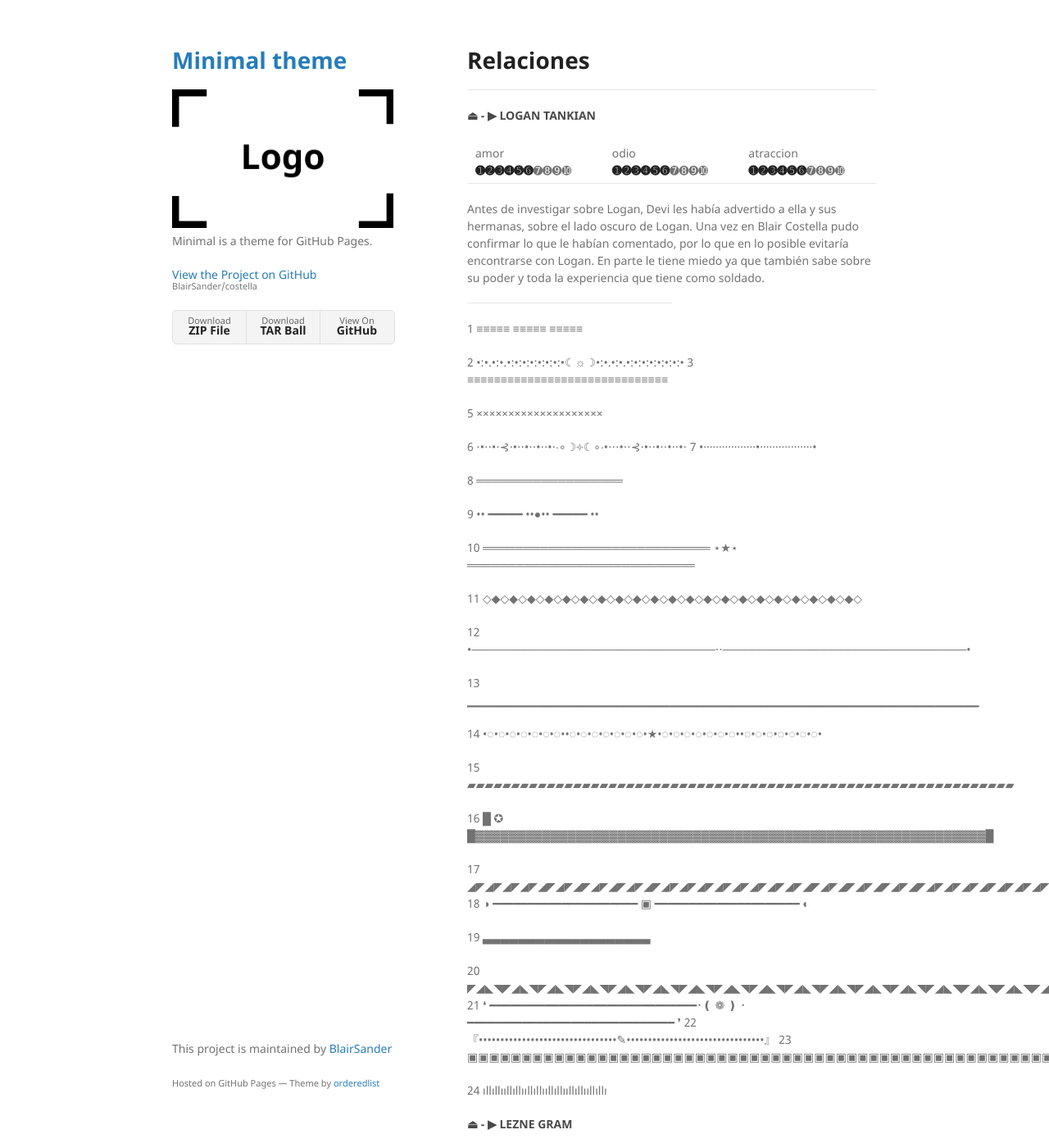
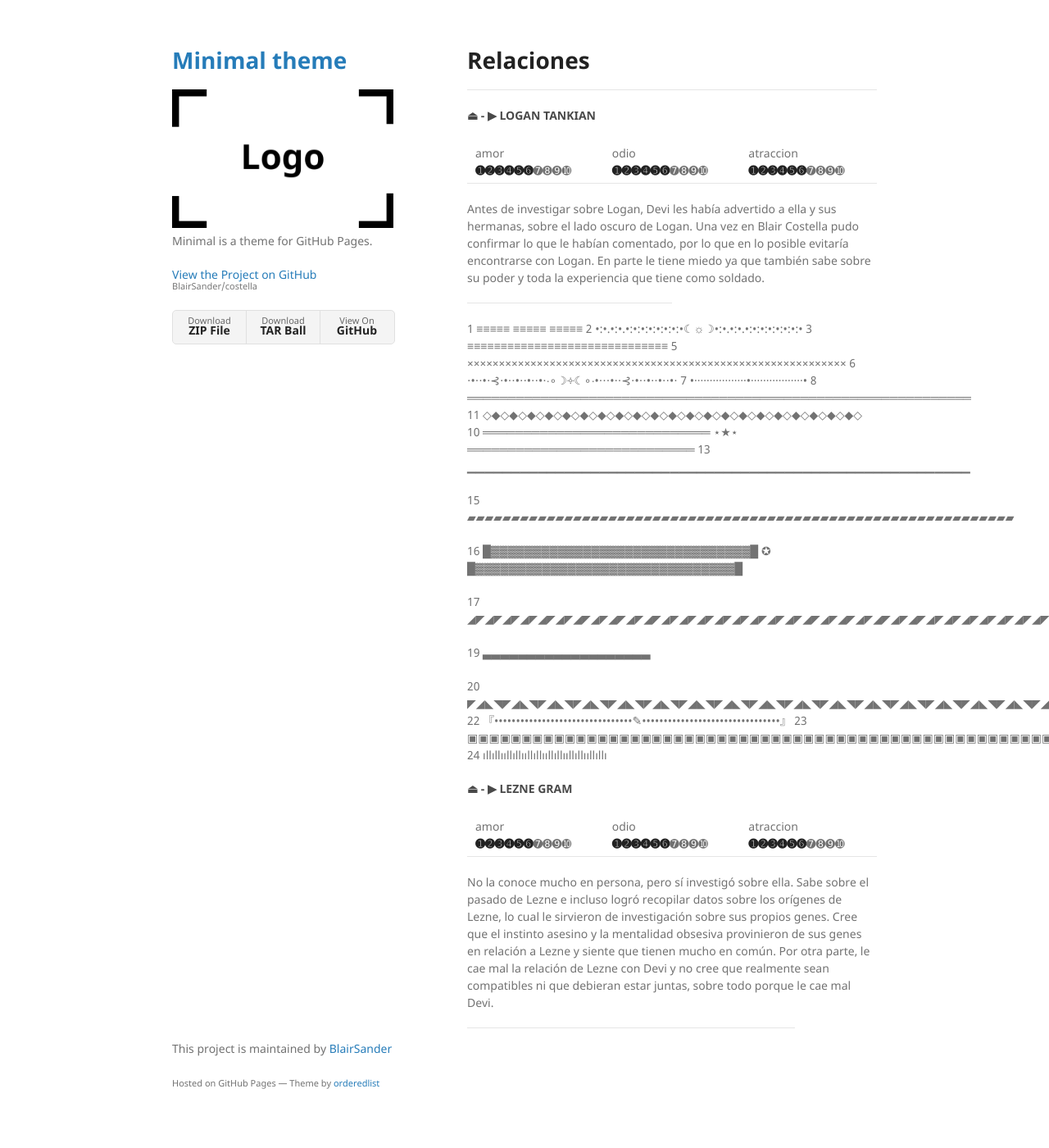
Before and after one commit to BlairSander/costella, a Jekyll site: the page built from relaciones.md, in a window 1280 px wide and 1400 px high. Shown: the whole window at 82% size. Built offline with Jekyll 4.4.1, drawn with Linux system fonts in a browser that asks for light colours; our own code applies the rules of GitHub Pages for plain Markdown files.

Commit message:
Update relaciones.md

```diff
--- a/relaciones.md
+++ b/relaciones.md
@@ -13,45 +13,28 @@ Antes de investigar sobre Logan, Devi les había advertido a ella y sus hermanas
 
  <hr width="50%">
 
-
 1 ≡≡≡≡≡ ≡≡≡≡≡ ≡≡≡≡≡
-
 2 •:•.•:•.•:•:•:•:•:•:•:•☾☼☽•:•.•:•.•:•:•:•:•:•:•:•
 3 ≡≡≡≡≡≡≡≡≡≡≡≡≡≡≡≡≡≡≡≡≡≡≡≡≡≡≡≡≡≡
-
-5 ××××××××××××××××××××
-
+5 ××××××××××××××××××××××××××××××××××××××××××××××××××××××××××××
 6 ⋅•⋅⋅•⋅⊰⋅•⋅⋅•⋅⋅•⋅⋅•⋅∙∘☽༓☾∘∙•⋅⋅⋅•⋅⋅⊰⋅•⋅⋅•⋅⋅•⋅⋅•⋅
 7 •·················•·················•
-
-8 ══════════════════
-
-9 •• ━━━━━ ••●•• ━━━━━ ••
-
+8 ══════════════════════════════════════════════════════════════
+11 ◇◆◇◆◇◆◇◆◇◆◇◆◇◆◇◆◇◆◇◆◇◆◇◆◇◆◇◆◇◆◇◆◇◆◇◆◇◆◇◆◇◆◇
 10 ════════════════════════════ ⋆★⋆ ════════════════════════════
-
-11 ◇◆◇◆◇◆◇◆◇◆◇◆◇◆◇◆◇◆◇◆◇◆◇◆◇◆◇◆◇◆◇◆◇◆◇◆◇◆◇◆◇◆◇
-
-12 •──────────────────────────────⋅⋅──────────────────────────────•
-
-13 ▁▁▁▁▁▁▁▁▁▁▁▁▁▁▁▁▁▁▁▁▁▁▁▁▁▁▁▁▁▁▁▁▁▁▁▁▁▁▁▁▁▁▁▁▁▁▁▁▁▁▁▁▁▁▁▁▁▁
-
-14 •◌•◌•◌•◌•◌•◌•◌••◌•◌•◌•◌•◌•◌•◌•★•◌•◌•◌•◌•◌•◌•◌••◌•◌•◌•◌•◌•◌•◌•
+13 ▁▁▁▁▁▁▁▁▁▁▁▁▁▁▁▁▁▁▁▁▁▁▁▁▁▁▁▁▁▁▁▁▁▁▁▁▁▁▁▁▁▁▁▁▁▁▁▁▁▁▁▁▁▁▁▁▁
 
 15 ▰▰▰▰▰▰▰▰▰▰▰▰▰▰▰▰▰▰▰▰▰▰▰▰▰▰▰▰▰▰▰▰▰▰▰▰▰▰▰▰▰▰▰▰▰▰▰▰▰▰▰▰▰▰▰▰▰▰▰▰▰▰
 
-16 █ ✪ █▓▓▓▓▓▓▓▓▓▓▓▓▓▓▓▓▓▓▓▓▓▓▓▓▓▓▓▓▓▓▓▓▓▓▓▓▓▓▓▓▓▓▓▓▓▓▓▓▓▓▓▓▓▓▓▓▓▓▓▓▓█
+16 █▓▓▓▓▓▓▓▓▓▓▓▓▓▓▓▓▓▓▓▓▓▓▓▓▓▓▓▓▓▓▓█ ✪ █▓▓▓▓▓▓▓▓▓▓▓▓▓▓▓▓▓▓▓▓▓▓▓▓▓▓▓▓▓▓▓█
 
 17 ◢◤◢◤◢◤◢◤◢◤◢◤◢◤◢◤◢◤◢◤◢◤◢◤◢◤◢◤◢◤◢◤◢◤◢◤◢◤◢◤◢◤◢◤◢◤◢◤◢◤◢◤◢◤◢◤◢◤◢◤◢◤◢◤◢◤◢◤◢◤
-18 ◑ ━━━━━━━━━━━━━━━━━━━━━ ▣ ━━━━━━━━━━━━━━━━━━━━━ ◐
 
 19 ▃▃▃▃▃▃▃▃▃▃▃▃▃▃▃▃▃▃▃
 
 20 ◤◢◣◥◤◢◣◥◤◢◣◥◤◢◣◥◤◢◣◥◤◢◣◥◤◢◣◥◤◢◣◥◤◢◣◥◤◢◣◥◤◢◣◥◤◢◣◥◤◢◣◥◤◢◣◥◤◢◣◥◤◢◣◥◤◢◣◥◤◢◣◥◤◢◣◥
-21 ❛  ━━━━━━━━━━━━━━━━━━━━━━━━━━━━━━･❪ ❁ ❫ ･━━━━━━━━━━━━━━━━━━━━━━━━━━━━━━ ❜
 22 『••••••••••••••••••••••••••••••••✎••••••••••••••••••••••••••••••••』
 23 ▣▣▣▣▣▣▣▣▣▣▣▣▣▣▣▣▣▣▣▣▣▣▣▣▣▣▣▣▣▣▣▣▣▣▣▣▣▣▣▣▣▣▣▣▣▣▣▣▣▣▣▣▣▣▣▣▣▣▣▣▣▣▣▣▣▣▣▣▣▣▣▣
-
 24 ıllıllııllıllııllıllııllıllııllıllııllıllı
 
 
```
